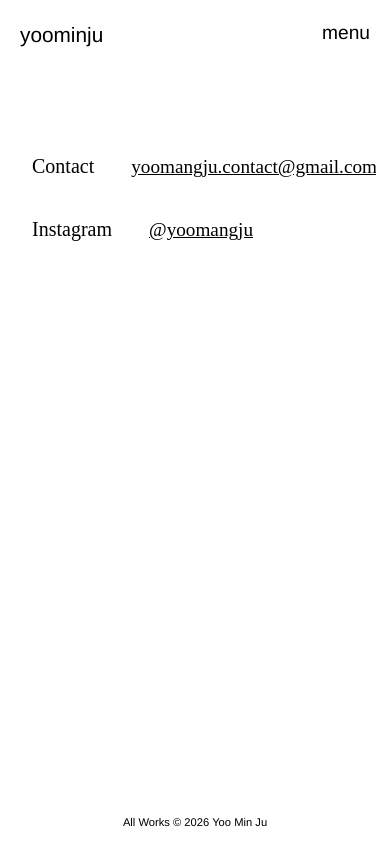
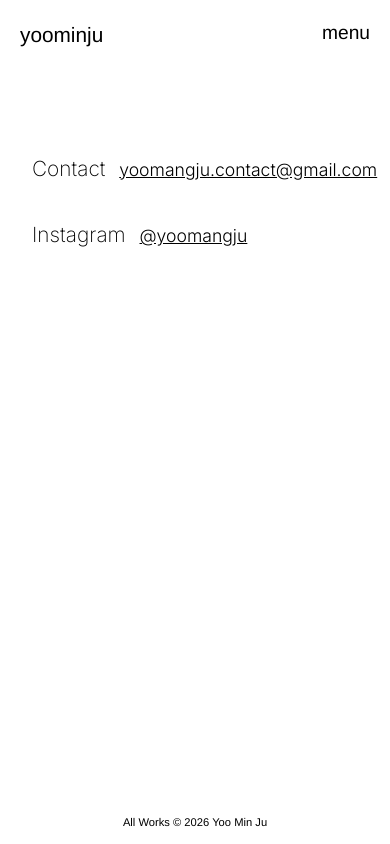
Before and after one commit to YooUisun/yoominju, a React (Create React App) app: page /contact in a window 390 px wide. Built offline with nearby package versions, Linux system fonts and the light colour scheme.

Commit message:
Contact 부분 폰트 수정 및 사이즈 수정

```diff
--- a/src/Contact/Contact.css
+++ b/src/Contact/Contact.css
@@ -1,5 +1,7 @@
+@import url("https://fonts.googleapis.com/css2?family=Inter:wght@200;300;400&display=swap");
+
 body {
-  overflow-x: hidden;  /* 바디 레벨에서 가로 스크롤 차단 */
+  overflow-x: hidden;
 }
 
 .contact-section {
@@ -10,16 +12,17 @@ body {
   flex-wrap: nowrap;
   padding: 3rem;
   margin-top: 17%;
-  gap: 40rem;            /* ❗ 큰 간격 */
+  gap: 40rem;
   overflow-x: hidden;
-  white-space: nowrap;  /* ❗ 줄바꿈 금지 */
-  min-width: 800px;     /* ❗ 큰 최소 너비 */
+  white-space: nowrap;
+  min-width: 800px;
 }
 
 .contact-info,
 .contact-mail {
   font-size: 1.2rem;
   font-weight: 200;
+  font-family: "Inter", sans-serif;
   margin: 0;
   min-width: 250px;
   white-space: nowrap;
@@ -29,11 +32,14 @@ body {
 .contact-section a {
   font-size: 1.2rem;
   font-weight: 300;
+  font-family: "Inter", sans-serif;
   color: inherit;
 }
+
 .contact-section a:visited {
   color: inherit;
 }
+
 .contact-section a:hover {
   text-decoration: underline;
 }
@@ -43,19 +49,18 @@ body {
   margin-left: 2rem;
 }
 
-/* ✅ 모바일에서 세로 정렬 + 가로 스크롤 제거 */
 @media (max-width: 768px) {
   .contact-section {
-    flex-direction: column;   /* 세로 정렬 */
-    align-items: flex-start;  /* 왼쪽 정렬 */
-    gap: 0;                /* 큰 gap 제거 */
+    flex-direction: column;
+    align-items: flex-start;
+    gap: 0;
     padding: 2rem;
     margin-top: 10%;
-    width: 80%;
-    min-width: auto;          /* min-width 해제 */
-    white-space: normal;      /* 줄바꿈 허용 */
-    flex-wrap: wrap;          /* 필요하면 wrap */
-    overflow-x: hidden;       /* 가로 스크롤 차단 */
+    width: 100%;
+    min-width: auto;
+    white-space: nowrap;
+    overflow-x: hidden;
+    box-sizing: border-box;
   }
 
   .contact-info,
@@ -63,12 +68,19 @@ body {
     width: 100%;
     min-width: auto;
     text-align: left;
+    font-size: clamp(1.3rem, 4.5vw, 1.2rem);
+    font-family: "Inter", sans-serif;
+    font-weight: 200;
+    white-space: nowrap;
   }
 
-  .contact-info,
-  .contact-mail {
-    font-size: 20px;
-    font-weight: 200;
-    font-family: 'Helvetica Nenu', 'sans-serif';
+  .contact-section a {
+    font-size: clamp(1.1rem, 3.5vw, 1rem);
+    font-family: "Inter", sans-serif;
+  }
+
+  .contact-info p a,
+  .contact-mail p a {
+    margin-left: 0.5rem;
   }
 }
```
